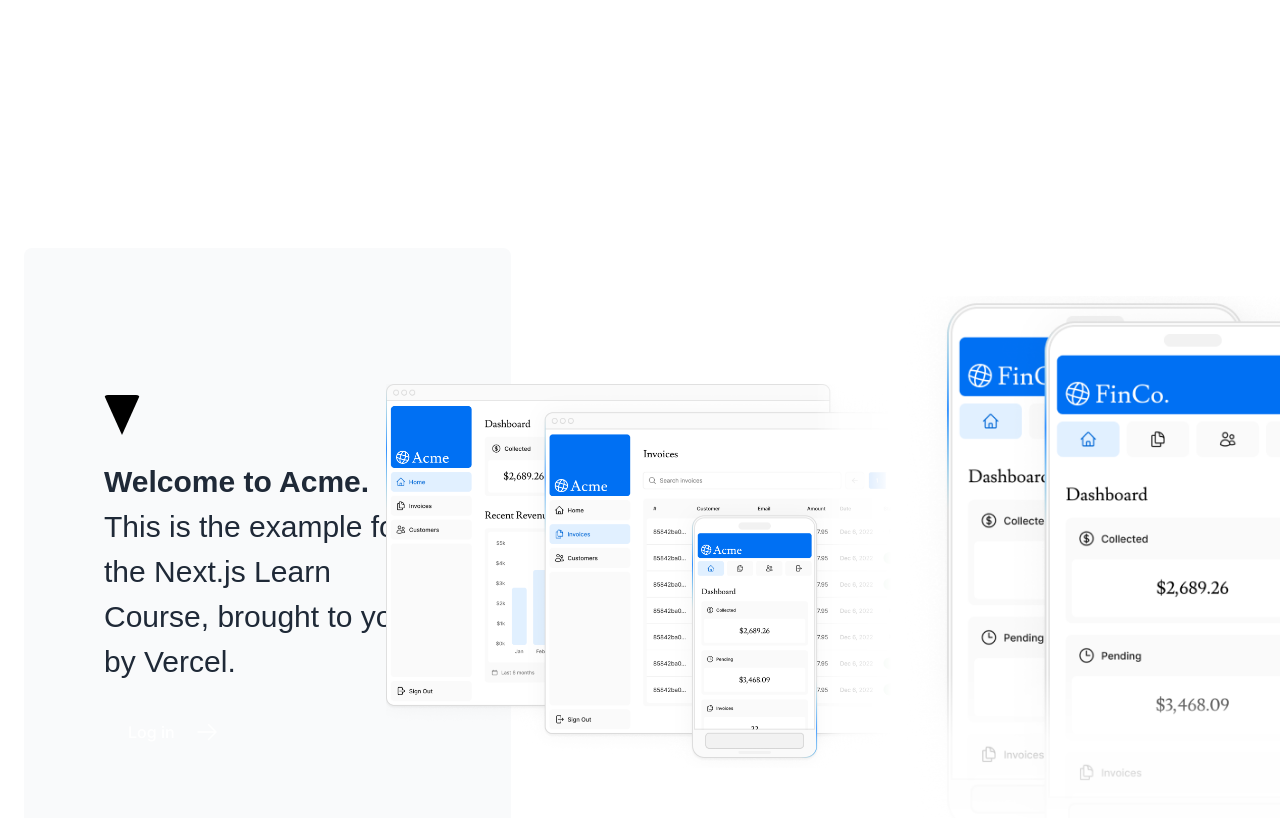
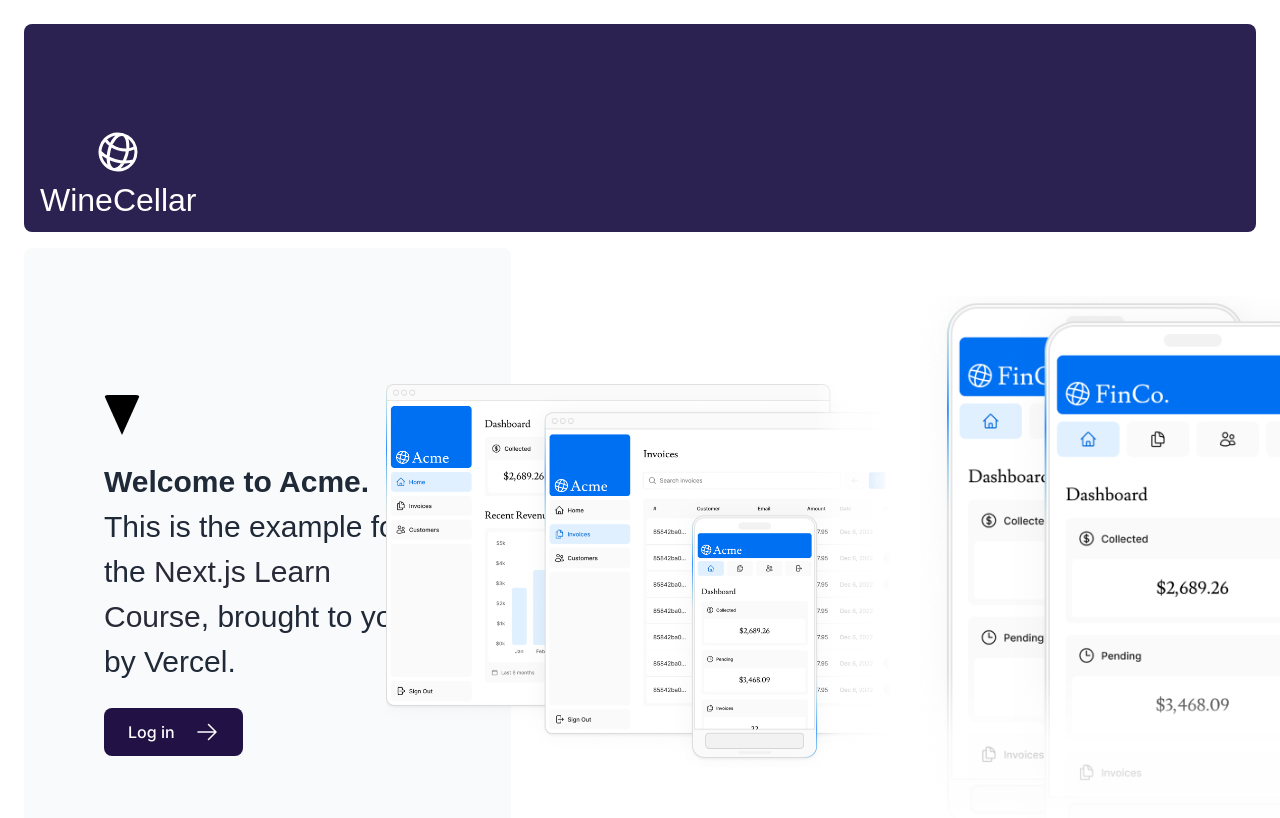
Before and after one commit to duvochel/wine-cellar-dashboard, a Next.js app: page / in a window 1280 px wide. Shown: the top 818 px of the page. Built offline with nearby package versions, Linux system fonts and the light colour scheme; a web font is replaced by a local one.

Commit message:
fix(global): css colors

```diff
--- a/app/ui/dashboard/inputFile.tsx
+++ b/app/ui/dashboard/inputFile.tsx
@@ -2,7 +2,6 @@
 import { Input } from '@/app/ui/components/ui/input';
 import { Label } from '@/app/ui/components/ui/label';
 import { uploadFile } from '../../lib/actions/upload';
-import { Button } from '../button';
 
 export function InputFile() {
   function handleInput(event: React.FormEvent<HTMLInputElement>) {
@@ -15,9 +14,15 @@
   }
 
   return (
-    <div className="grid w-full max-w-sm items-center gap-1.5">
+    <form className="grid w-full max-w-sm items-center gap-1.5">
       <Label htmlFor="excel">Upload Excel</Label>
-      <Input id="excel" type="file" name="file" onInput={handleInput} />
-    </div>
+      <Input
+        id="excel"
+        type="file"
+        accept=".xlsx, .xls, .csv"
+        name="file"
+        onInput={handleInput}
+      />
+    </form>
   );
 }
--- a/tailwind.config.ts
+++ b/tailwind.config.ts
@@ -1,6 +1,7 @@
 import type { Config } from 'tailwindcss';
+import { fontFamily } from 'tailwindcss/defaultTheme';
 
-import { fontFamily } from 'tailwindcss/defaultTheme';
+import { purple, saturatedPurple } from './app/ui/colors';
 
 const config = {
   darkMode: ['class'],
@@ -20,10 +21,34 @@
       },
     },
     extend: {
+      gridTemplateColumns: {
+        '13': 'repeat(13, minmax(0, 1fr))',
+      },
       fontFamily: {
         sans: ['var(--font-sans)', ...fontFamily.sans],
       },
       colors: {
+        blue: {
+          400: '#2589FE',
+          500: '#0070F3',
+          600: '#2F6FEB',
+        },
+        grey: {
+          0: '#FFFFFF',
+          50: '#FAF9FB',
+          100: '#F4F3F6',
+          200: '#E7E5EB',
+          300: '#DDDBE3',
+          400: '#D4D1DB',
+          500: '#A19CAF',
+          600: '#747180',
+          700: '#575363',
+          800: '#2B2837',
+          900: '#1E1B27',
+          main: '#A19CAF', // 500
+        },
+        purple,
+        saturatedPurple,
         border: 'hsl(var(--border))',
         input: 'hsl(var(--input))',
         ring: 'hsl(var(--ring))',
@@ -64,6 +89,11 @@
         sm: 'calc(var(--radius) - 4px)',
       },
       keyframes: {
+        shimmer: {
+          '100%': {
+            transform: 'translateX(100%)',
+          },
+        },
         'accordion-down': {
           from: { height: '0' },
           to: { height: 'var(--radix-accordion-content-height)' },
@@ -79,7 +109,7 @@
       },
     },
   },
-  plugins: [require('tailwindcss-animate')],
+  plugins: [require('tailwindcss-animate'), require('@tailwindcss/forms')],
 } satisfies Config;
 
 export default config;
```
